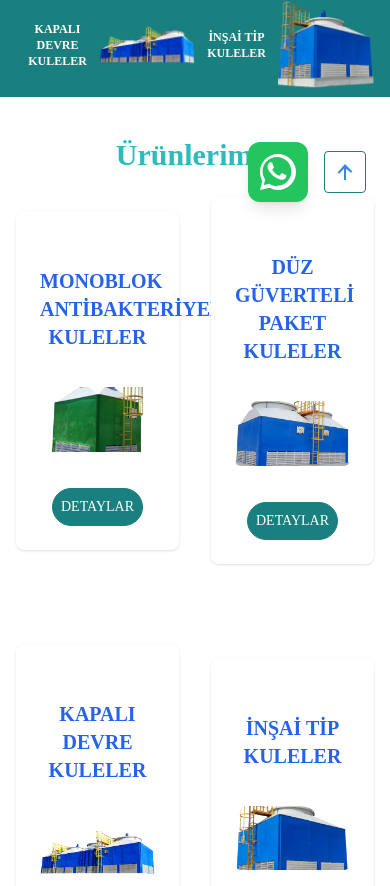
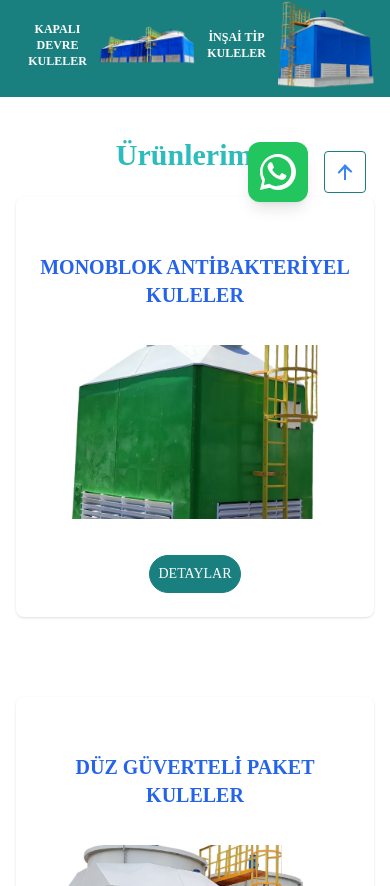
Before and after one commit to sambasoftwareuk/greenstep, a Next.js app: page / in a window 390 px wide. Shown: the part 618-1504 px from the top of the page. Built offline with nearby package versions, Linux system fonts and the light colour scheme.

Commit message:
add mainproductcomp md:grid

```diff
--- a/app/_components/MainProductComponent.jsx.jsx
+++ b/app/_components/MainProductComponent.jsx.jsx
@@ -5,7 +5,7 @@
   return (
     <div className="w-full max-w-7xl mx-auto mt-6 p-4">
       <Header1 className="text-center">Ürünlerimiz</Header1>
-      <div className="grid grid-cols-2 gap-8 items-center">
+      <div className="grid grid-cols-1 md:grid-cols-2 gap-8 items-center">
         {bannerProducts?.map((product) => (
           <ProductCardWithImage
             key={product.id}
```
